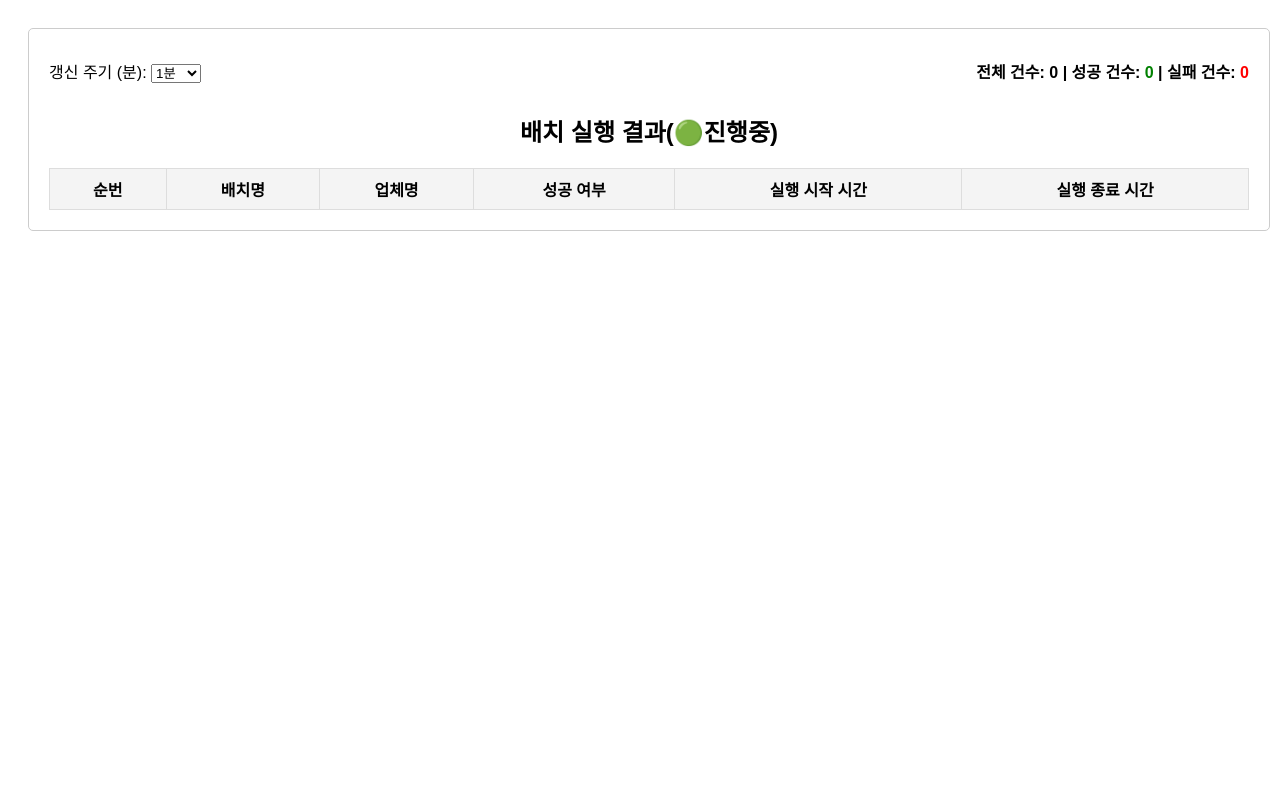
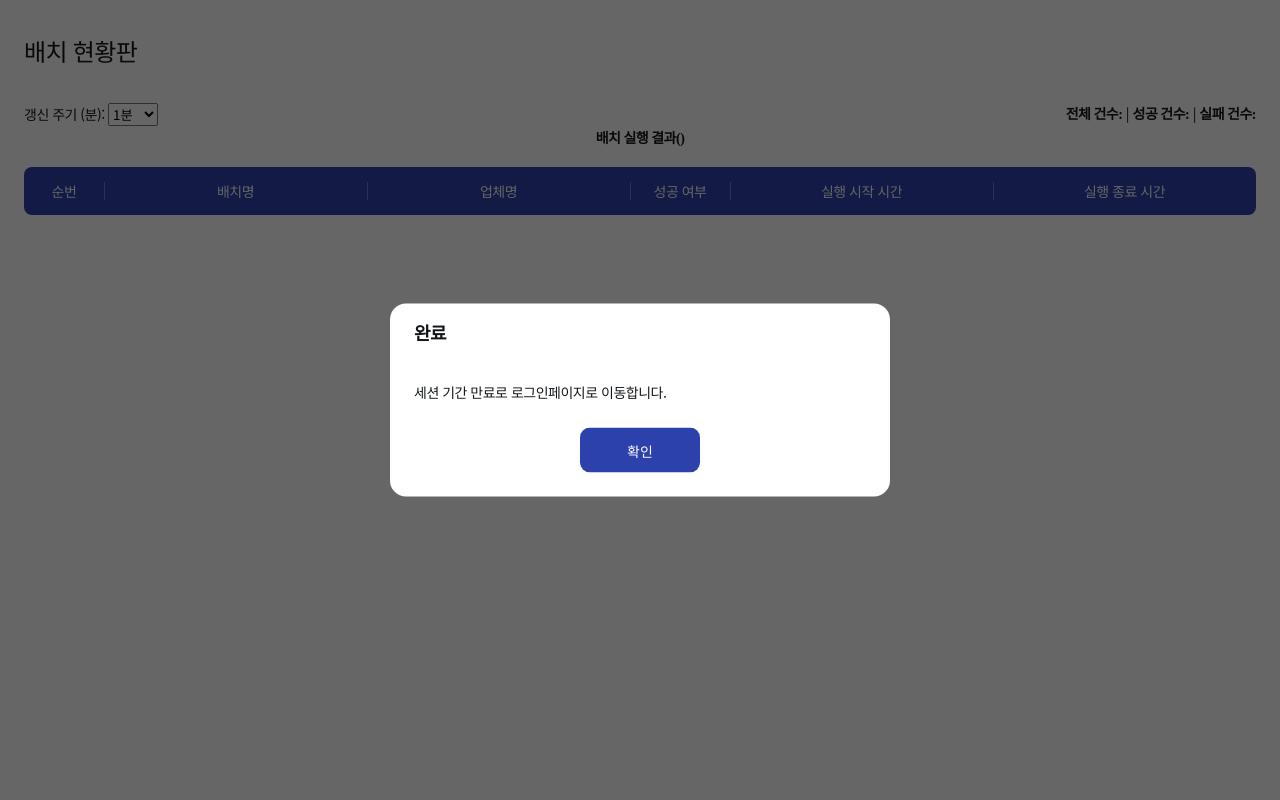
Before and after one commit to dubhe-fintime/finTime, a Flask app: page /adminMainContents in a window 1280 px wide. Run offline with Flask 3, Linux system fonts and the light colour scheme; data that the repository does not hold is empty; some web fonts are replaced.

Commit message:
배치 현황판 jwt 연결

```diff
--- a/main.py
+++ b/main.py
@@ -1835,24 +1835,31 @@
 # 배치 결과 통계 조회
 @app.route('/batchResultSearch', methods=["POST"])
 def batchResultSearch():
-    results = execute_mysql_query_select("Q19", [])
-    datas = []
-    for item in results:
-        data = {
-            'batch_id': item[0],
-            'batch_nm': item[1],
-            'task_nm': item[2],
-            'st_date': item[3],
-            'ed_date': item[4],
-            'status': item[5],
-            'tot_cnt': item[6],
-            'success_cnt': item[7],
-            'fail_cnt': item[8],
-            'result_data': item[9],
-            'row_num': item[10]
-        }
-        datas.append(data)
-    return jsonify(datas)
+    token = request.headers['Authorization'] if 'Authorization' in request.headers else ""
+    flag = check_session(session,token)
+    if not flag:
+        results = execute_mysql_query_select("Q19", [])
+        datas = []
+        for item in results:
+            data = {
+                'batch_id': item[0],
+                'batch_nm': item[1],
+                'task_nm': item[2],
+                'st_date': item[3],
+                'ed_date': item[4],
+                'status': item[5],
+                'tot_cnt': item[6],
+                'success_cnt': item[7],
+                'fail_cnt': item[8],
+                'result_data': item[9],
+                'row_num': item[10]
+            }
+            datas.append(data)
+        return jsonify(datas)
+    elif (flag == session_fail):
+        return session_fail
+    else:
+        return [error]
 
 
 ################## 배치 관리 END ###############################
--- a/templates/common/adminMainContents.html
+++ b/templates/common/adminMainContents.html
@@ -7,62 +7,15 @@
     <script src="{{ url_for('static', filename='js/jquery-3.6.0.min.js') }}"></script>
     <script src="{{ url_for('static', filename='js/jquery-ui.min.js') }}"></script>
     <script src="{{ url_for('static', filename='js/common.js') }}"></script>
+    <link href="{{ url_for('static', filename='style/common.css') }}" rel="stylesheet" />
     <style>
-        body { font-family: Arial, sans-serif; text-align: center; padding: 20px; }
-        .container { width: 1200px; margin: 0 auto; padding: 20px; border: 1px solid #ccc; border-radius: 5px; margin-bottom:20px; }
-        button { margin: 10px; padding: 10px 15px; font-size: 16px; cursor: pointer; }
-        #status { font-size: 18px; font-weight: bold; margin-top: 20px; }
-        .summary-container {
-            display: flex;
-            flex-direction: column;
-            align-items: flex-start;
-            margin-bottom: 10px;
-        }
-
-        .summary-container > div {
-            width: 100%;
-        }
-        .summary { font-size: 16px; font-weight: bold; margin: 10px 0; }
-        .success { color: green; }
-        .fail { color: red; }
-        table { width: 100%; border-collapse: collapse; margin-top: 10px; }
-        th, td { border: 1px solid #ddd; padding: 8px; text-align: center; }
-        th { background-color: #f4f4f4; }
-        .popup {
-            display: none; /* 기본적으로 숨김 */
-            position: fixed;
-            left: 50%;
-            top: 50%;
-            transform: translate(-50%, -50%);
-            width: 600px;
-            background: white;
-            box-shadow: 0px 0px 10px rgba(0, 0, 0, 0.3);
-            padding: 20px;
-            border-radius: 8px;
-            z-index: 1000;
-        }
-
-        .popup-content {
-            position: relative;
-        }
-
-        .close-btn {
-            position: absolute;
-            top: 10px;
-            right: 15px;
-            font-size: 20px;
-            cursor: pointer;
-        }
-
-        pre {
-            white-space: pre-wrap;
-            word-wrap: break-word;
-        }
     </style>
   </head>
 <body>
-
     <div class="container">
+    <main class="main-area">
+        <h2 class="title">배치 현황판</h2>
+        <div class="">
             <div class="summary-container">
                 <div style="display: flex; align-items: center; justify-content: space-between;">
                     <!-- 갱신 주기 설정 -->
@@ -81,14 +34,22 @@
                     <div class="summary">
                         <strong>전체 건수:</strong> <span id="totalCount"></span> |
                         <strong>성공 건수:</strong> <span id="successCount" class="success"></span> |
-                    <strong>실패 건수:</strong> <span id="failCount" class="fail"></span>
+                        <strong>실패 건수:</strong> <span id="failCount" class="error"></span>
                     </div>
                 </div>
             </div>
 
-        <h2>배치 실행 결과(<span id="running"></span>)</h2>
-        <table>
-            <thead>
+            <h1 style="text-align: center;">배치 실행 결과(<span id="running"></span>)</h1>
+            <table class="table intent-table">
+                <colgroup>
+                    <col width="80px" />
+                    <col />
+                    <col />
+                    <col width="100px"/>
+                    <col />
+                    <col />
+                  </colgroup>
+                <thead class="thead type2">
                     <tr>
                         <th>순번</th>
                         <th>배치명</th>
@@ -98,18 +59,28 @@
                         <th>실행 종료 시간</th>
                     </tr>
                 </thead>
-            <tbody id="batchResults">
+                <tbody id="batchResults" class="tbody">
                 </tbody>
             </table>
+        </div>
+    </main>
 </div>
 
     <script>
         // 배치 상태 확인
         function batchResultSearch() {
-            fetch("/batchResultSearch", { method: "POST" })
+            fetch("/batchResultSearch", {
+                method: "POST",
+                headers: {"Authorization":`{{session.get("token")}}`}
+            })
                 .then(response => response.json())
                 .then(data => {
-                    if(data.length === 0){
+                    if(typeof(data) == "number" && $(".dimmed").length == 0){
+                        session_Fail_Modal();
+                        clearInterval(intervalId)
+                        return
+                    }
+                    if(typeof(data) != 'number' && data.length === 0){
                         document.getElementById("batchResults").innerHTML = "<tr><td colspan='5'>데이터가 없습니다.</td></tr>";
                         document.getElementById("totalCount").innerText = 0;
                         document.getElementById("successCount").innerText = 0;
@@ -128,7 +99,7 @@
                             <td>${item.row_num}</td>
                             <td>${item.batch_nm}</td>
                             <td>${item.task_nm}</td>
-                            <td class="${item.status === 'SUCCESS' ? 'success' : 'fail'}">${item.status}</td>
+                            <td class="${item.status === 'SUCCESS' ? 'success' : 'error'}">${item.status}</td>
                             <td>${item.st_date}</td>
                             <td>${item.ed_date}</td>
                         `;
@@ -165,8 +136,8 @@
 
         // 팝업 열기
         function showPopup(resultData) {
-            document.getElementById("popupText").innerText = resultData;
-            document.getElementById("popupLayer").style.display = "block";
+            OpenModal("에러 상세 정보", ``, true, "", ``, "확인", "취소", "", "md", resultData)
+
         }
 
         // 팝업 닫기
@@ -197,12 +168,12 @@
         });
     </script>
 
-<div id="popupLayer" class="popup">
+<!-- <div id="popupLayer" class="popup">
     <div class="popup-content">
         <span class="close-btn" onclick="closePopup()">&times;</span>
         <h3>에러 상세 정보</h3>
         <pre id="popupText"></pre>
     </div>
-</div>
+</div> -->
 </body>
 </html>
```
Lines whose indentation alone changed are shown as unchanged.
